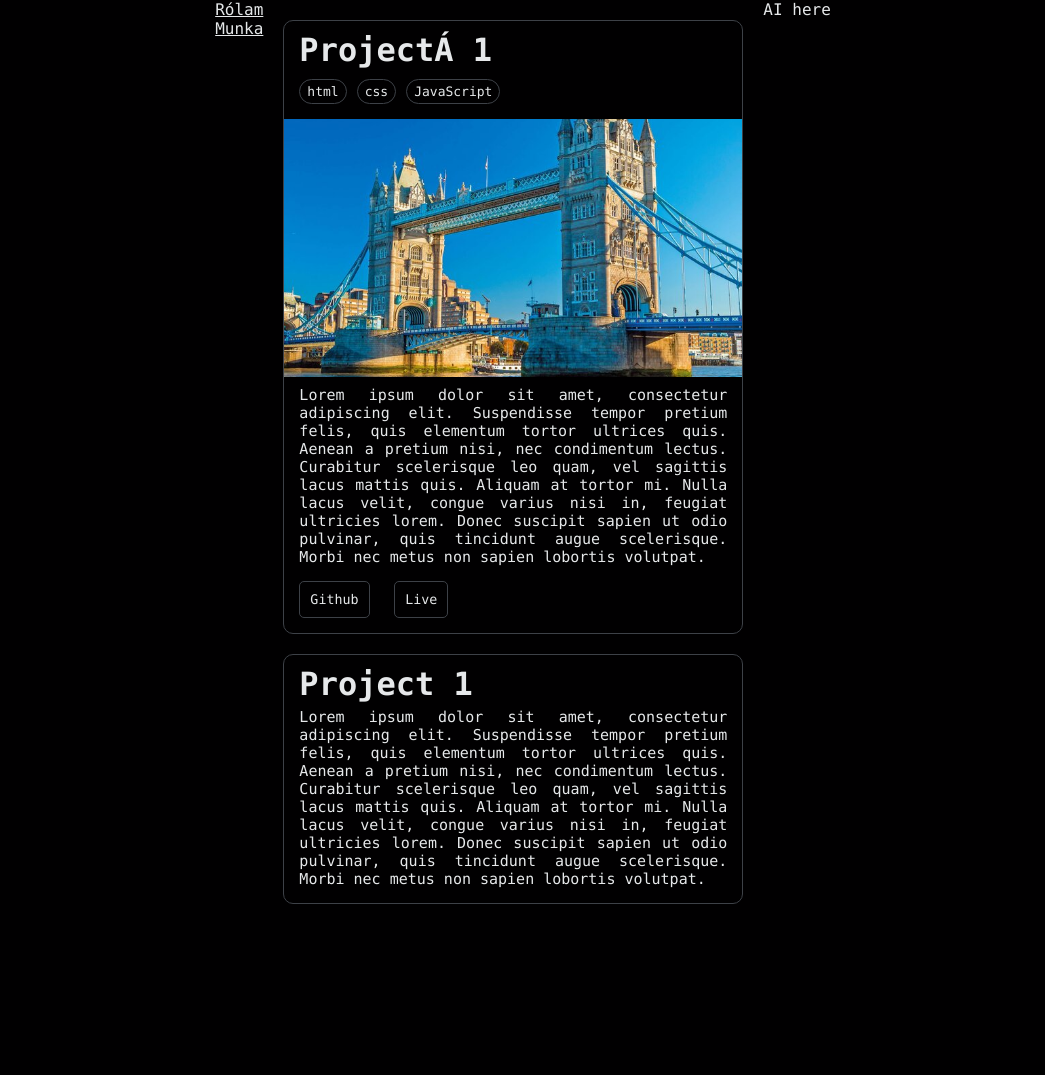
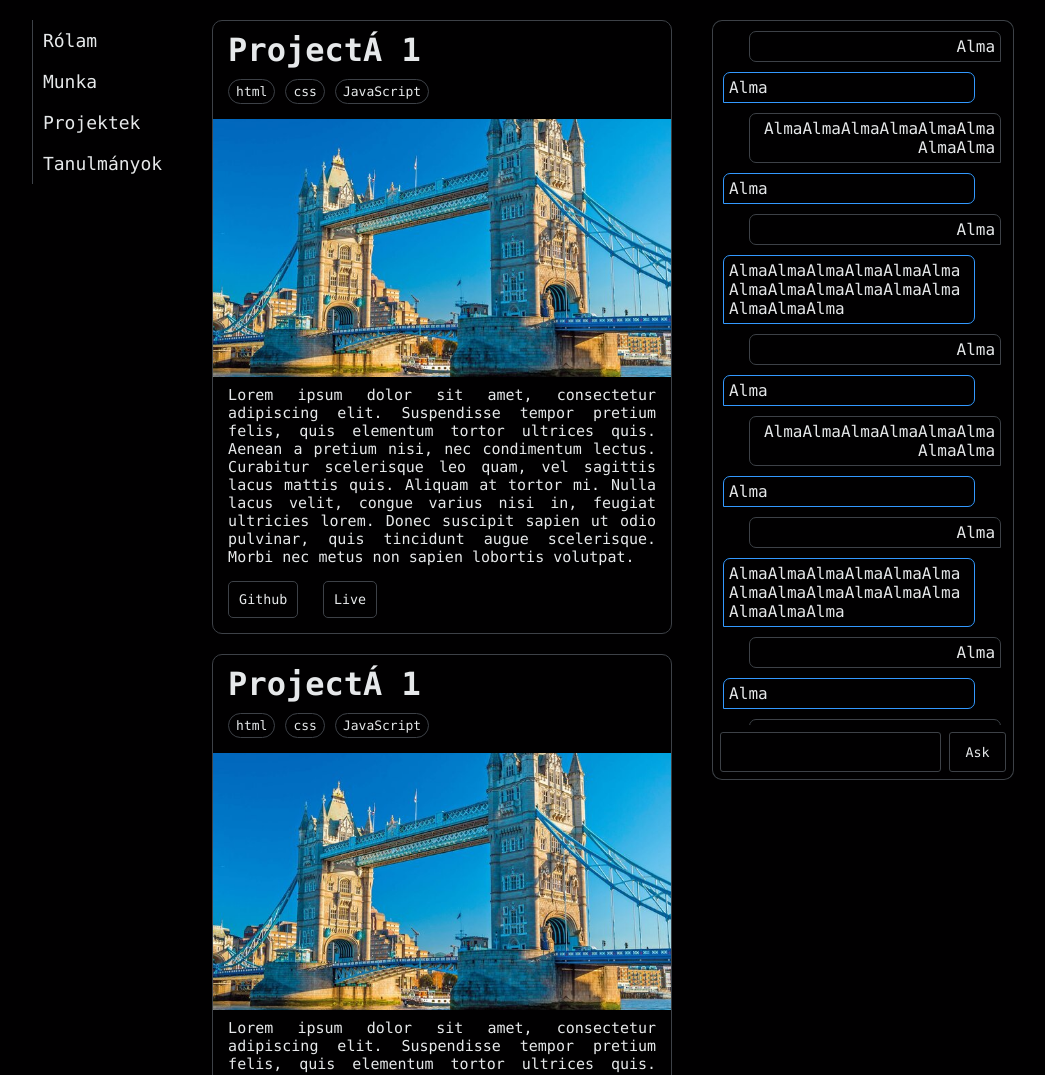
Before and after one commit to RevMarci/portfolio, a plain HTML site: page index.html in a window 1280 px wide. Shown: the top 1075 px of the page, without its empty margins (117-1162 px from the left). Before the commit the page ends 924 px from the top, so only its background shows below. Drawn offline with Linux system fonts and the light colour scheme.

Commit message:
Style update

```diff
--- a/index.html
+++ b/index.html
@@ -9,10 +9,14 @@
 </head>
 <body>
     <div class="center">
+        <div>
             <nav>
                 <a href="">Rólam</a>
                 <a href="">Munka</a>
+                <a href="">Projektek</a>
+                <a href="">Tanulmányok</a>
             </nav>
+        </div>
 
         <main>
             <div class="project">
@@ -29,14 +33,66 @@
             </div class="project">
 
             <div class="project">
-                <h1>Project 1</h1>
+                <h1>ProjectÁ 1</h1>
+                <div class="stack">
+                    <p>html</p>
+                    <p>css</p>
+                    <p>JavaScript</p>
+                </div>
+                <img src="source/london.jpg" alt="">
                 <p>Lorem ipsum dolor sit amet, consectetur adipiscing elit. Suspendisse tempor pretium felis, quis elementum tortor ultrices quis. Aenean a pretium nisi, nec condimentum lectus. Curabitur scelerisque leo quam, vel sagittis lacus mattis quis. Aliquam at tortor mi. Nulla lacus velit, congue varius nisi in, feugiat ultricies lorem. Donec suscipit sapien ut odio pulvinar, quis tincidunt augue scelerisque. Morbi nec metus non sapien lobortis volutpat.</p>
+                <button class="github">Github</button>
+                <button class="live">Live</button>
             </div class="project">
         </main>
 
+        <div class="wrapper">
             <aside>
-            <p>AI here</p>
+                <div class="chat-wrapper">
+                    <div id="chat">
+                        <div class="user"><p>Alma</p></div>
+                        <div class="ai"><p>Alma</p></div>
+                        <div class="user"><p>AlmaAlmaAlmaAlmaAlmaAlmaAlmaAlma</p></div>
+                        <div class="ai"><p>Alma</p></div>
+                        <div class="user"><p>Alma</p></div>
+                        <div class="ai"><p>AlmaAlmaAlmaAlmaAlmaAlmaAlmaAlmaAlmaAlmaAlmaAlmaAlmaAlmaAlma</p></div>
+                        <div class="user"><p>Alma</p></div>
+                        <div class="ai"><p>Alma</p></div>
+                        <div class="user"><p>AlmaAlmaAlmaAlmaAlmaAlmaAlmaAlma</p></div>
+                        <div class="ai"><p>Alma</p></div>
+                        <div class="user"><p>Alma</p></div>
+                        <div class="ai"><p>AlmaAlmaAlmaAlmaAlmaAlmaAlmaAlmaAlmaAlmaAlmaAlmaAlmaAlmaAlma</p></div>
+                        <div class="user"><p>Alma</p></div>
+                        <div class="ai"><p>Alma</p></div>
+                        <div class="user"><p>AlmaAlmaAlmaAlmaAlmaAlmaAlmaAlma</p></div>
+                        <div class="ai"><p>Alma</p></div>
+                        <div class="user"><p>Alma</p></div>
+                        <div class="ai"><p>AlmaAlmaAlmaAlmaAlmaAlmaAlmaAlmaAlmaAlmaAlmaAlmaAlmaAlmaAlma</p></div>
+                        <div class="user"><p>Alma</p></div>
+                        <div class="ai"><p>Alma</p></div>
+                        <div class="user"><p>AlmaAlmaAlmaAlmaAlmaAlmaAlmaAlma</p></div>
+                        <div class="ai"><p>Alma</p></div>
+                        <div class="user"><p>Alma</p></div>
+                        <div class="user"><p>Alma</p></div>
+                        <div class="ai"><p>Alma</p></div>
+                        <div class="user"><p>AlmaAlmaAlmaAlmaAlmaAlmaAlmaAlma</p></div>
+                        <div class="ai"><p>Alma</p></div>
+                        <div class="user"><p>Alma</p></div>
+                        <div class="user"><p>Alma</p></div>
+                        <div class="ai"><p>Alma</p></div>
+                        <div class="user"><p>AlmaAlmaAlmaAlmaAlmaAlmaAlmaAlma</p></div>
+                        <div class="ai"><p>Alma</p></div>
+                        <div class="user"><p>Alma</p></div>
+                    </div>
+                </div>
+                <div class="chat-input-area">
+                    <form action="">
+                        <input type="text" name="" id="">
+                        <button>Ask</button>
+                    </form>
+                </div>
             </aside>
+        </div>
     </div>
 </body>
 </html>
--- a/style/style.css
+++ b/style/style.css
@@ -2,6 +2,7 @@
     --bgColor: #010001;
     --textColor: #E6E8EA;
     --borderColor: #3d4147;
+    --hoverColor: #3399ff;
 }
 
 * {
@@ -16,14 +17,51 @@ body {
     background-color: var(--bgColor);
 }
 
+::-webkit-scrollbar {
+    width: 10px;
+    transition: 0.2s;
+}
+
+::-webkit-scrollbar-track {
+    border-radius: 10px;
+}
+
+::-webkit-scrollbar-thumb {
+    background: var(--borderColor);
+    border-radius: 10px;
+}
+
+::-webkit-scrollbar-thumb:hover {
+    cursor: pointer;
+}
+
 .center {
     width: fit-content;
     margin: auto;
     display: flex;
 }
 
+nav, aside {
+    margin: 0 20px;
+    padding: 20px 0;
+    position: sticky;
+    top: 0;
+}
+
 nav a {
     display: block;
+    font-size: large;
+    text-decoration: none;
+    padding: 10px;
+    border-left: 1px solid var(--borderColor);
+    transition: 0.2s;
+}
+
+nav a:hover {
+    color: var(--hoverColor);
+    padding-left: 15px;
+    padding-right: 5px;
+    border-color: var(--hoverColor);
 }
 
 main {
@@ -72,3 +110,81 @@ main {
     border: 1px solid var(--borderColor);
     border-radius: 5px;
 }
+
+.chat-wrapper {
+    border: 1px solid var(--borderColor);
+    border-radius: 10px 10px 0 0;
+    border-bottom: none;
+    height: calc(100vh - 96px);
+    width: 300px;
+}
+
+#chat {
+    max-height: calc(100% - 96px);
+    overflow-y: auto;
+    position: absolute;
+    bottom: 75px;
+    width: calc(100% - 2px);
+}
+
+#chat .ai, #chat .user {
+    margin: 10px;
+    padding: 5px;
+    width: 80%;
+}
+
+#chat p {
+    max-width: 100%;
+    word-wrap: break-word;
+}
+
+#chat .ai {
+    text-align: left;
+    border: 1px solid var(--hoverColor);
+    border-radius: 7px 7px 7px 0;
+}
+
+#chat .user {
+    margin-left: 12%;
+    text-align: right;
+    border: 1px solid var(--borderColor);
+    border-radius: 7px 7px 0 7px;
+}
+
+aside .chat-input-area {
+    width: 286px;
+    height: 40px;
+    padding: 7px;
+    border: 1px solid var(--borderColor);
+    border-radius: 0 0 10px 10px;
+    border-top: none;
+}
+
+.chat-input-area form {
+    height: 100%;
+    width: 100%;
+    display: flex;
+    justify-content: space-between;
+}
+
+.chat-input-area form input {
+    width: 73%;
+    padding: 5px;
+    background-color: transparent;
+    border: 1px solid var(--borderColor);
+    border-radius: 3px;
+}
+
+.chat-input-area form button {
+    width: 20%;
+    background-color: transparent;
+    border: 1px solid var(--borderColor);
+    border-radius: 3px;
+    transition: 0.2s;
+}
+
+.chat-input-area form button:hover {
+    border-color: var(--hoverColor);
+    color: var(--hoverColor);
+    cursor: pointer;
+}
```
Lines whose indentation alone changed are shown as unchanged.
